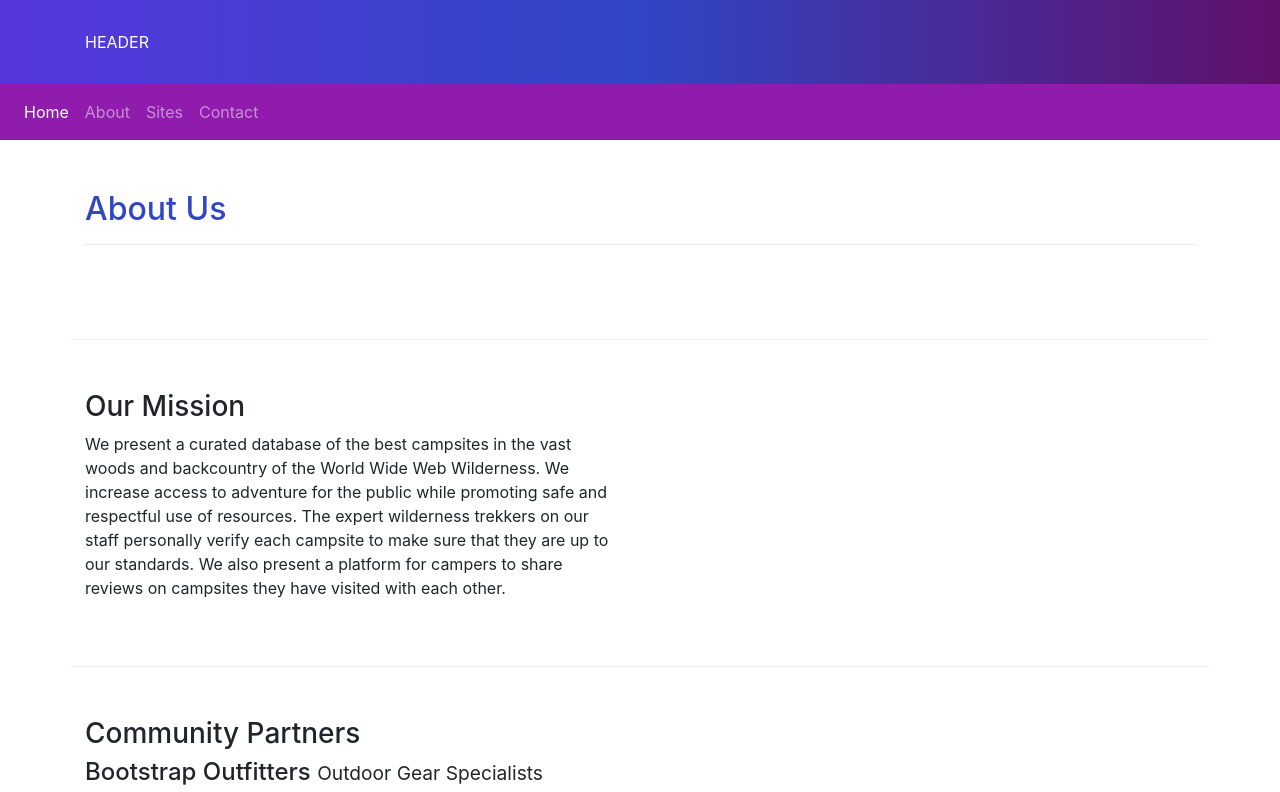
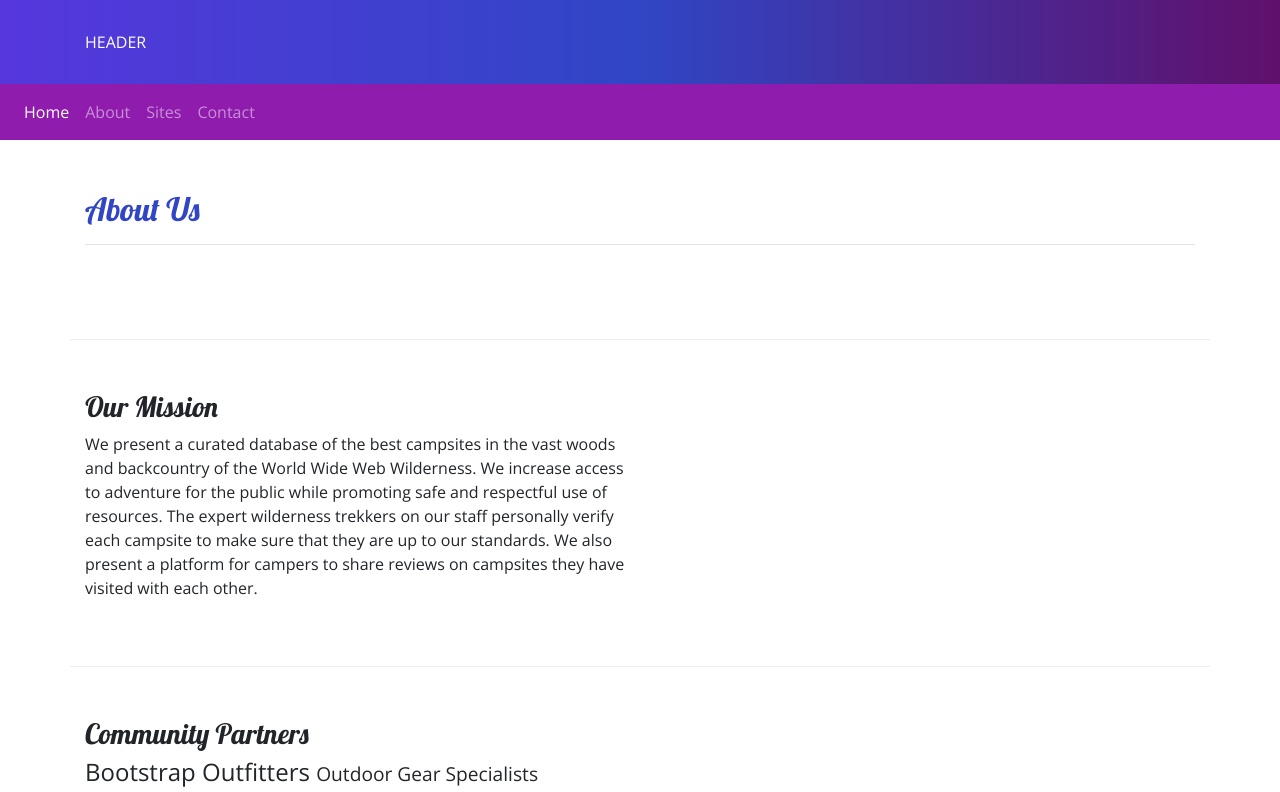
Before and after one commit to Mykey737/test, a website: page aboutus.html in a window 1280 px wide. Shown: the top 792 px of the page. Drawn offline with nearby package versions, Linux system fonts and the light colour scheme.

Commit message:
added font styles for h1, h2, h3

```diff
--- a/aboutus.html
+++ b/aboutus.html
@@ -7,6 +7,9 @@
 
      <!-- Bootstrap CSS -->
      <link rel="stylesheet" href="node_modules/bootstrap/dist/css/bootstrap.min.css" />
+
+     <!-- Additional CSS must be placed after Bootstrap CSS -->
+     <link rel="stylesheet" href="https://fonts.googleapis.com/css?family=Lobster|Open+Sans" />
      <link rel="stylesheet" href="css/styles.css">
 
     <title>Test</title>
--- a/css/styles.css
+++ b/css/styles.css
@@ -1,10 +1,19 @@
 body {
-
+    font-family: "Open Sans", sans-serif;
 }
 
-h1, h2, h3, h4 {
+h1, h2, h3 {
+    font-family: "Lobster", cursive;
+}
 
+h2 {
+    color: #3046C5;
 }
+
+header h2 {
+    color: #CEC8FF;
+}
+
 
 h2 {
     color: #3046C5;
```
